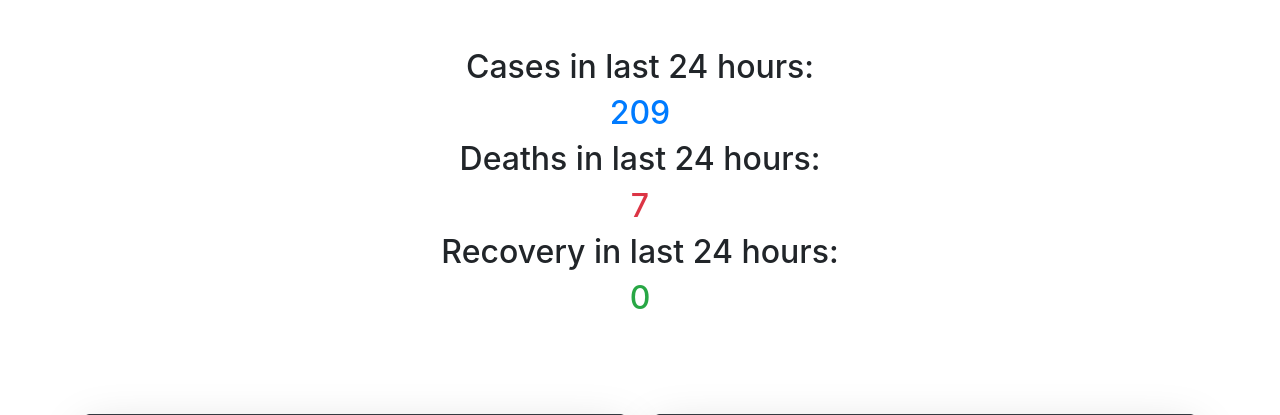
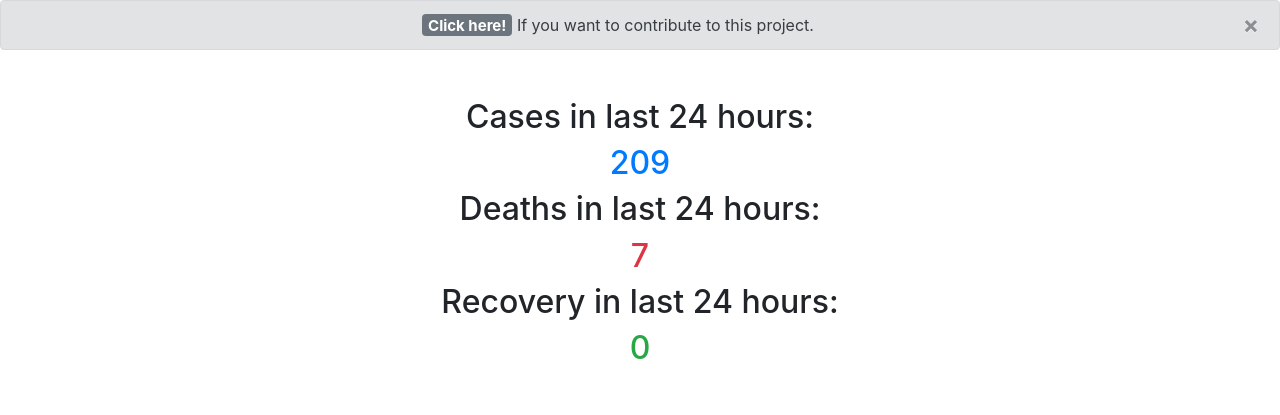
Before and after one commit to Shovon588/corona-info, a Django app: page / in a window 1280 px wide. Shown: the part 79-494 px from the top of the page. Run offline with Django 3.2, Linux system fonts and the light colour scheme; data comes from the database, SQL or seed files in the repository; some libraries are stand-ins or nearby versions.

Commit message:
alert message added

```diff
--- a/templates/index.html
+++ b/templates/index.html
@@ -2,8 +2,16 @@
 
 {%block title_block %}Home{% endblock %}
 
+{% block alert_block %}
+  <div class="alert alert-secondary alert-dismissible fade show text-center" role="alert">
+    <a href="https://github.com/Shovon588/corona-info" class="badge badge-secondary" style="font-size:15px">Click here!</a>  If you want to contribute to this project.
+    <button type="button" class="close" data-dismiss="alert" aria-label="Close">
+      <span aria-hidden="true">&times;</span>
+    </button>
+  </div>
+{% endblock %}
+
 {% block body_block %}
-
 
 <h2 class="text-center mt-5">Cases in last 24 hours: </h2>
 <h2 class="text-center text-primary">{{new_case}}</h2>
```
